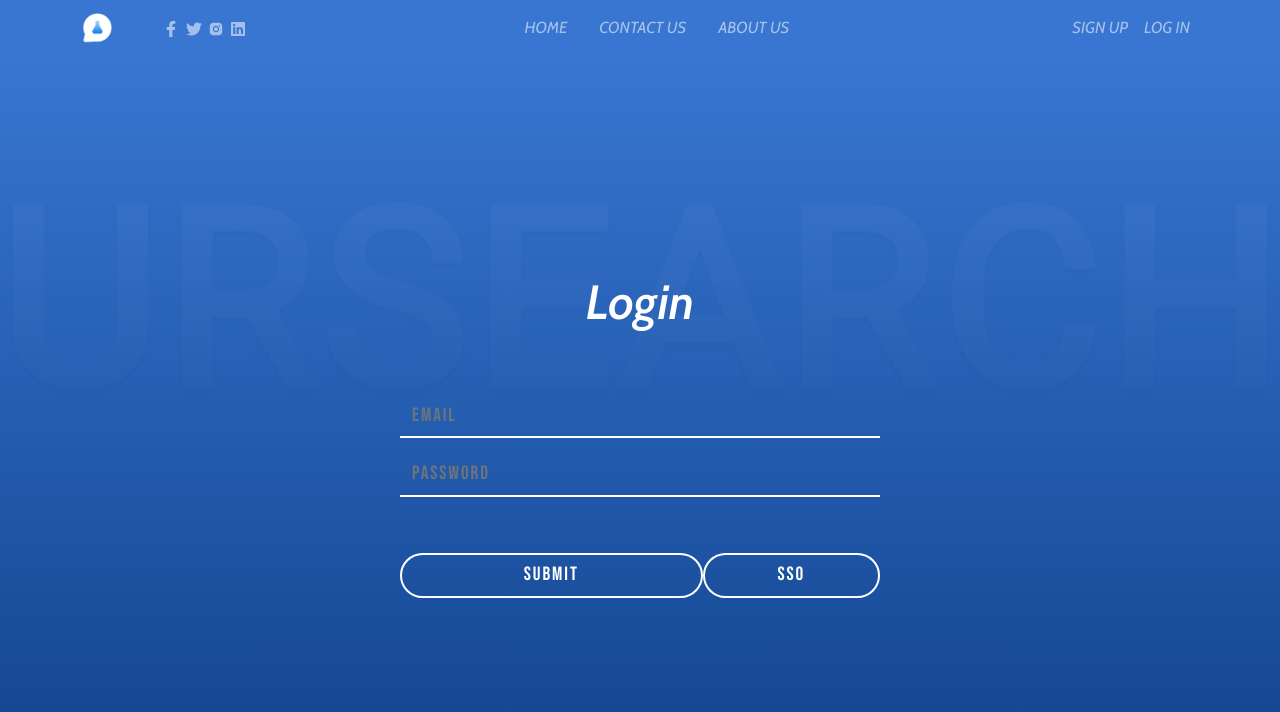
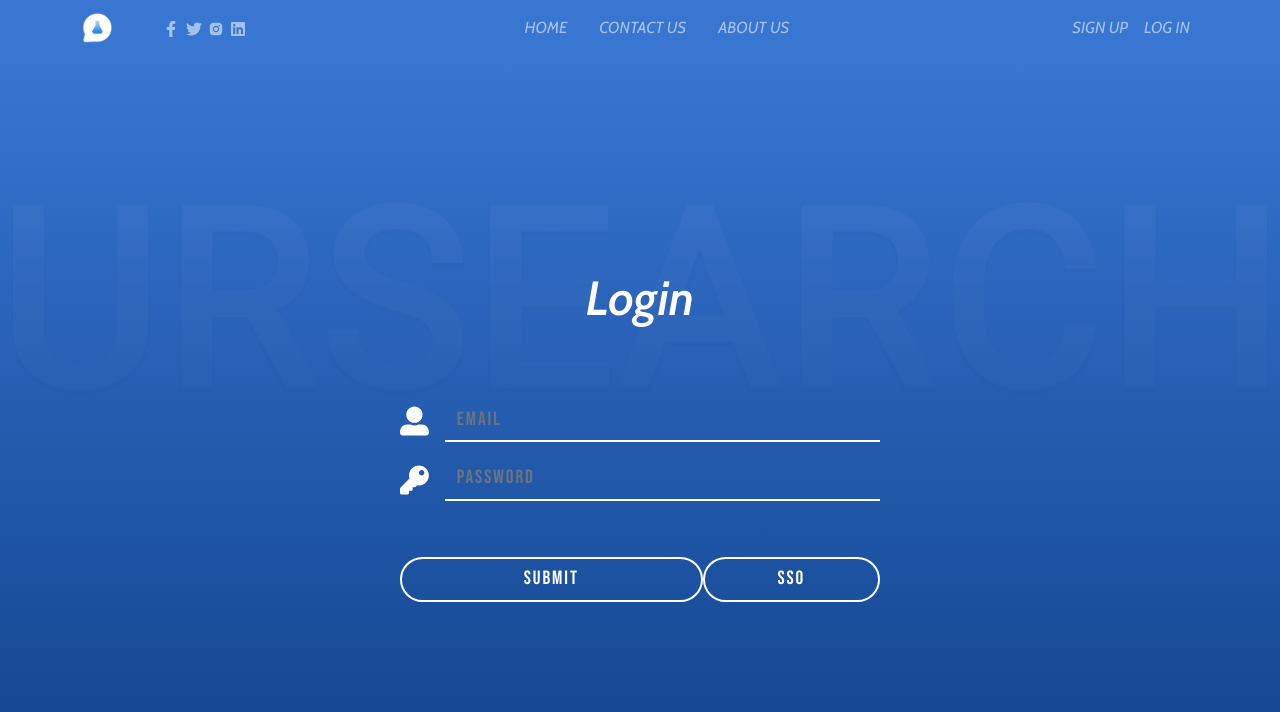
Before and after one commit to sweMojtaba/urSearchFrontEnd, a React (Create React App) app: page /auth/login/1 in a window 1280 px wide. Shown: the top 712 px of the page. Built offline with nearby package versions, Linux system fonts and the light colour scheme.

Commit message:
icons in auth pages

```diff
--- a/src/components/auth/p2/Login.jsx
+++ b/src/components/auth/p2/Login.jsx
@@ -3,7 +3,10 @@ import UserContext from "../../structural/UserContext";
 import { useNavigate, useParams } from "react-router-dom";
 import fakeLogin from "./fakeLogin";
 import { Button, Container, Form } from "react-bootstrap";
+import { FaUserAlt, FaKey } from "react-icons/fa";
 import SSOButton from "./SSOButton";
+
+import "./styles.scss";
 
 function Login() {
     const [username, setUsername] = useState("");
@@ -59,17 +62,19 @@ function Login() {
     return <Container className="sparse-content">
         <h1>Login</h1>
         <Form>
-                <Form.Group className="mb-3">
+            <Form.Group className="mb-3 line">
+                <FaUserAlt className="icon-inline" />
                 <Form.Control type="text" placeholder="Email" value={username} onChange={handleUsernameChange} />
             </Form.Group>
-                <Form.Group className="mb-5" controlId="formBasicPassword">
+            <Form.Group className="mb-5 line" controlId="formBasicPassword">
+                <FaKey className="icon-inline" />
                 <Form.Control type="password" placeholder="Password" value={password} onChange={handlePasswordChange} />
             </Form.Group>
             <div className="line">
                 <Button variant="primary" className="btn-inline-2" type="submit" onClick={handleSubmit}>
                     Submit
                 </Button>
-                    <SSOButton/>
+                <SSOButton />
             </div>
         </Form>
     </Container>
--- a/src/components/auth/p2/SSOButton.jsx
+++ b/src/components/auth/p2/SSOButton.jsx
@@ -9,7 +9,8 @@ const tooltip = (
 
 function SSOButton() {
     const handleSSO = () => {
-        alert("Single Sign-On function is still under development...")
+        alert("Single Sign-On function is still under development. Please use email and password instead.")
+        // To-do: enable SSO
     }
 
     return <OverlayTrigger placement="bottom" overlay={tooltip}>
@@ -19,7 +20,6 @@ function SSOButton() {
             onClick={handleSSO}
         >
             SSO
-            {/* To-do: enable */}
         </Button>
     </OverlayTrigger>
 }
--- a/src/components/auth/p2/Signup.jsx
+++ b/src/components/auth/p2/Signup.jsx
@@ -3,7 +3,10 @@ import UserContext from "../../structural/UserContext";
 import { Link, useNavigate, useParams } from "react-router-dom";
 import fakeSignup from "./fakeSignup";
 import { Button, Container, Form } from "react-bootstrap";
+import { FaUserAlt, FaKey } from "react-icons/fa";
 import SSOButton from "./SSOButton";
+
+import "./styles.scss";
 
 function Signup() {
     const [username, setUsername] = useState("");
@@ -55,10 +58,12 @@ function Signup() {
     return <Container className="sparse-content">
         <h1>Sign Up</h1>
         <Form>
-            <Form.Group className="mb-3">
+            <Form.Group className="mb-3 line">
+                <FaUserAlt className="icon-inline" />
                 <Form.Control type="text" placeholder="Email" value={username} onChange={handleUsernameChange} />
             </Form.Group>
-            <Form.Group className="mb-5" controlId="formBasicPassword">
+            <Form.Group className="mb-5 line" controlId="formBasicPassword">
+                <FaKey className="icon-inline" />
                 <Form.Control type="password" placeholder="Password" value={password} onChange={handlePasswordChange} />
             </Form.Group>
             <Form.Group className="mb-3" controlId="formBasicCheckbox">
@@ -70,7 +75,7 @@ function Signup() {
                 <Button variant="primary" className="btn-inline-2" type="submit" onClick={handleSubmit}>
                     Submit
                 </Button>
-                <SSOButton/>
+                <SSOButton />
             </div>
         </Form>
         <div className="dividing-line" />
--- /dev/null
+++ b/src/components/auth/p2/styles.scss
@@ -0,0 +1,6 @@
+
+.icon-inline {
+    width: 2em;
+    height: 2em;
+    margin-right: 1em;
+}
```
Also changed, not shown: src/shared-elements.scss (line endings or trailing spaces). Lines whose indentation alone changed are shown as unchanged.
